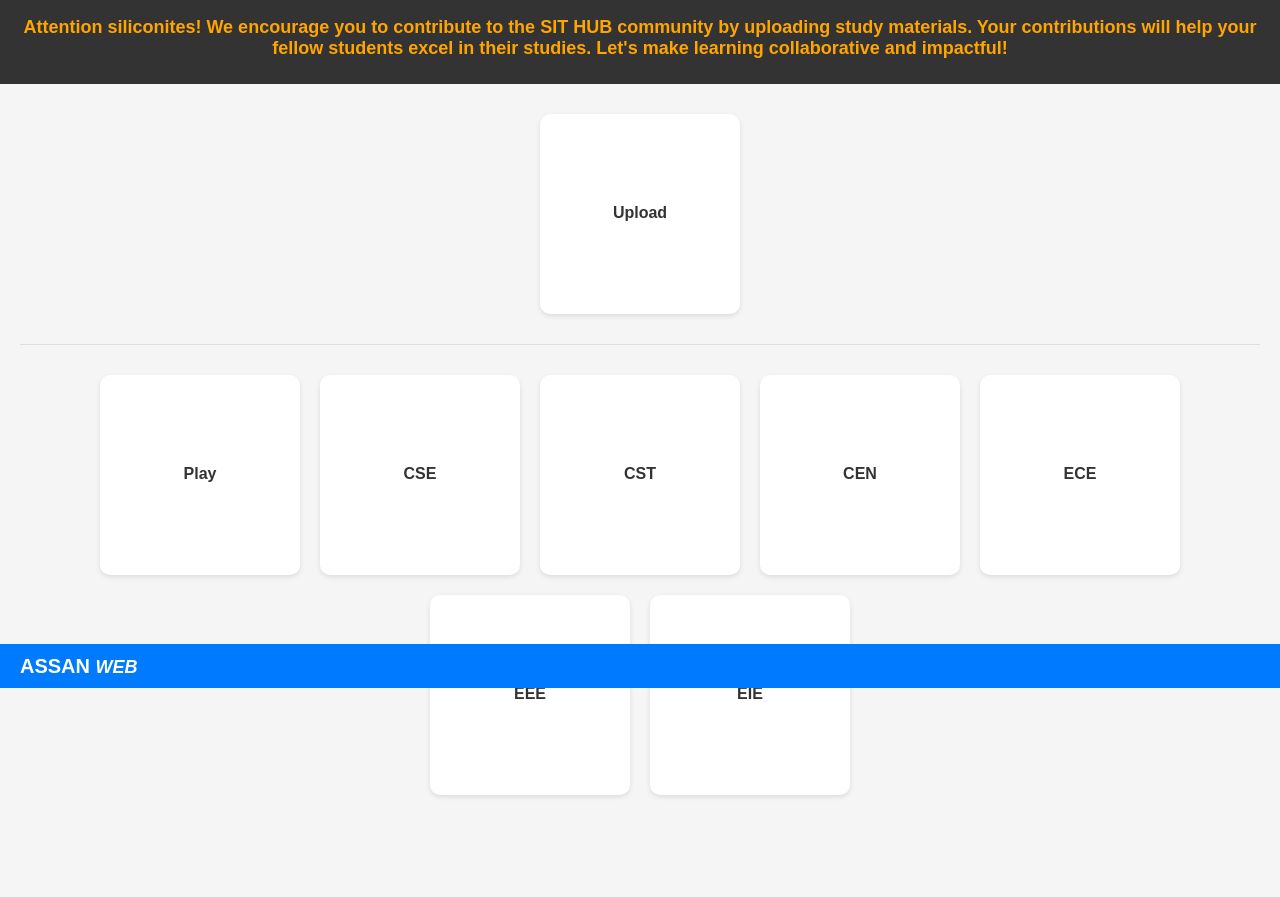
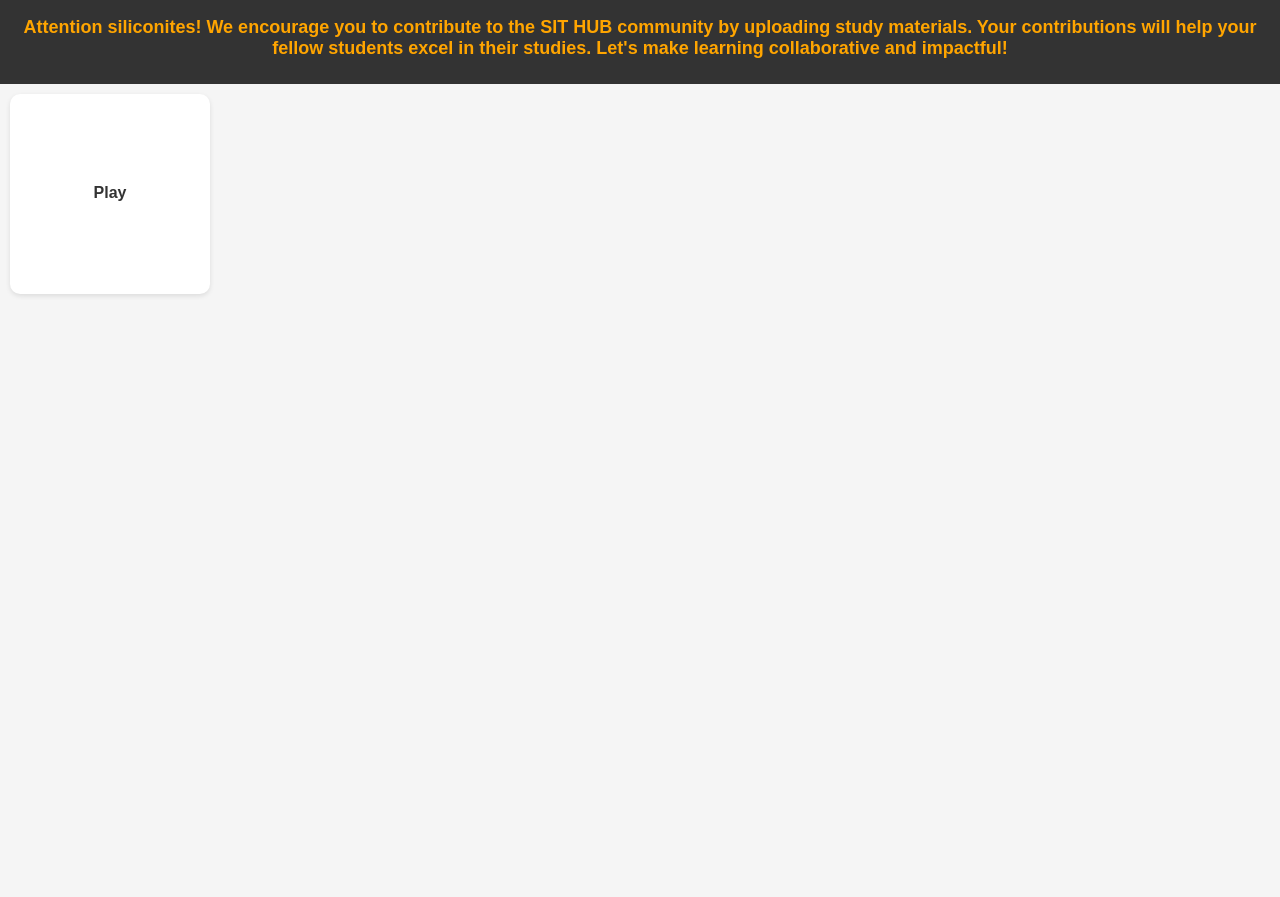
Before and after one commit to alokrajcse/apcds, a plain HTML site: page index.html in a window 1280 px wide. Shown: the part 112-1009 px from the top of the page. After the commit the page ends 800 px from the top, so only its background shows below. Drawn offline with Linux system fonts and the light colour scheme.

Commit message:
Update index.html

```diff
--- a/index.html
+++ b/index.html
@@ -104,43 +104,13 @@ footer h3 em {
 </script>
 <body>
     <div class="header">
-        <h1>SIT HUB</h1>
+        <h1>INTEGRATED ONLINE GAMES</h1>
         <h2 class="subheading">Attention siliconites! We encourage you to contribute to the SIT HUB community by uploading study materials. Your contributions will help your fellow students excel in their studies. Let's make learning collaborative and impactful!</h2>
     </div>
-    <div class="container">
-        <a href="https://docs.google.com/forms/d/e/1FAIpQLSdkCz7QpHAA0zu_779OXP2NUfLcEQ8sHBIg-oHJjAHW2yYkYw/viewform" class="card card-link">
-            <h2>Upload</h2>
-        </a>
-        <div class="divider"></div>
         <a href="https://poki.com/" class="card card-link">
             <h2>Play</h2>
         </a>
 
-        <a href="https://sitassanbeta.vercel.app/semscse.html" class="card card-link">
-            <h2>CSE</h2>
-        </a>
-
-         <a href="https://sitassanbeta.vercel.app/semscst.html" class="card card-link">
-            <h2>CST</h2>
-        </a>
-
-
-
-        <a href="https://sitassanbeta.vercel.app/semscen.html" class="card card-link">
-            <h2>CEN</h2>
-        </a>
-
-        <a href="https://sitassanbeta.vercel.app/semsece.html" class="card card-link">
-            <h2>ECE</h2>
-        </a>
-
-        <a href="https://sitassanbeta.vercel.app/semseee.html" class="card card-link">
-            <h2>EEE</h2>
-        </a>
-
-        <a href="https://sitassanbeta.vercel.app/semseie.html" class="card card-link">
-            <h2>EIE</h2>
-        </a>
 
 
     </div>
@@ -149,7 +119,5 @@ footer h3 em {
     <br>
     <br>
     <br>
-<footer>
-    <h3> ASSAN <em> WEB</em></h3>
-  </footer>
+
 </html>
```
